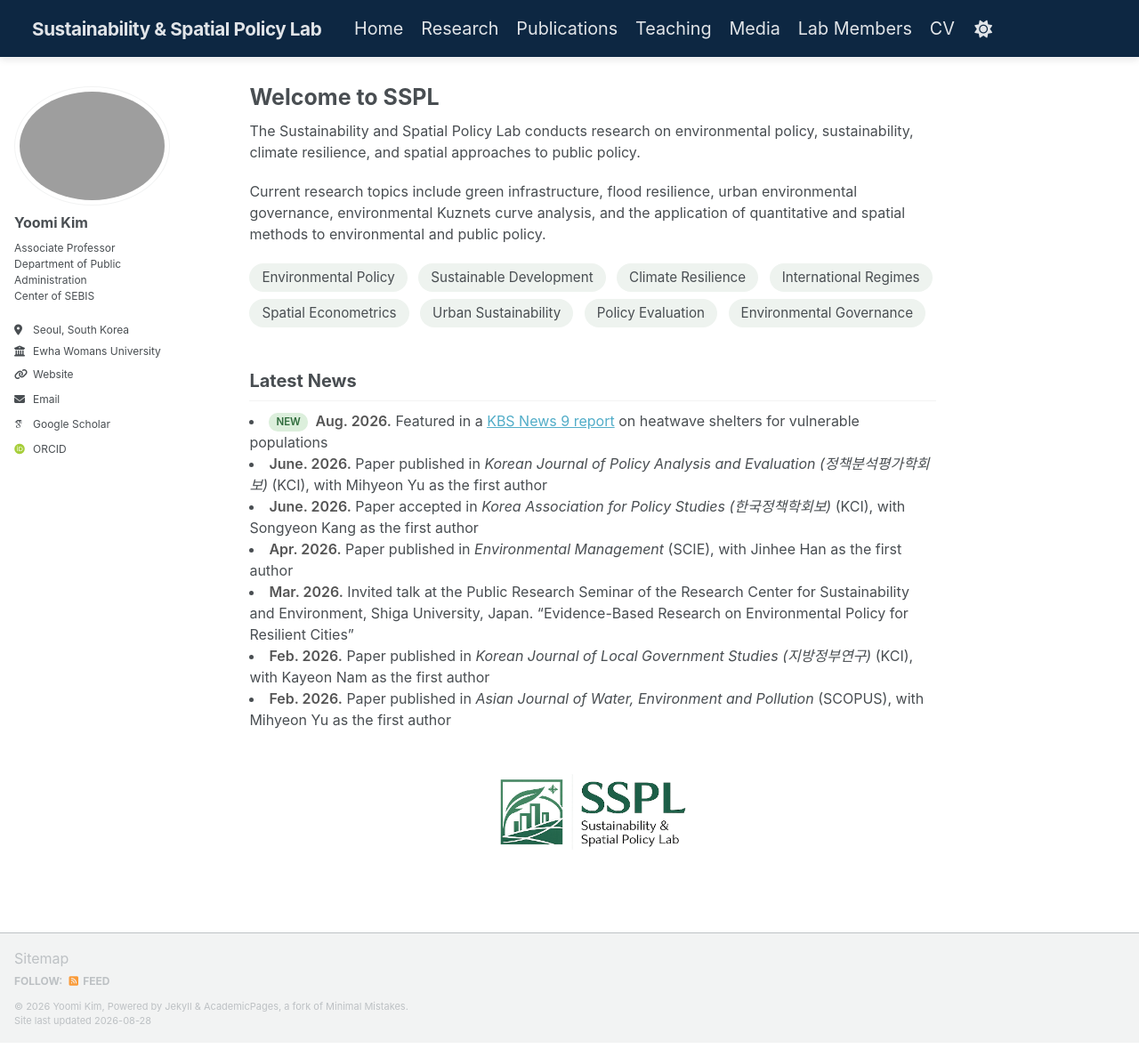
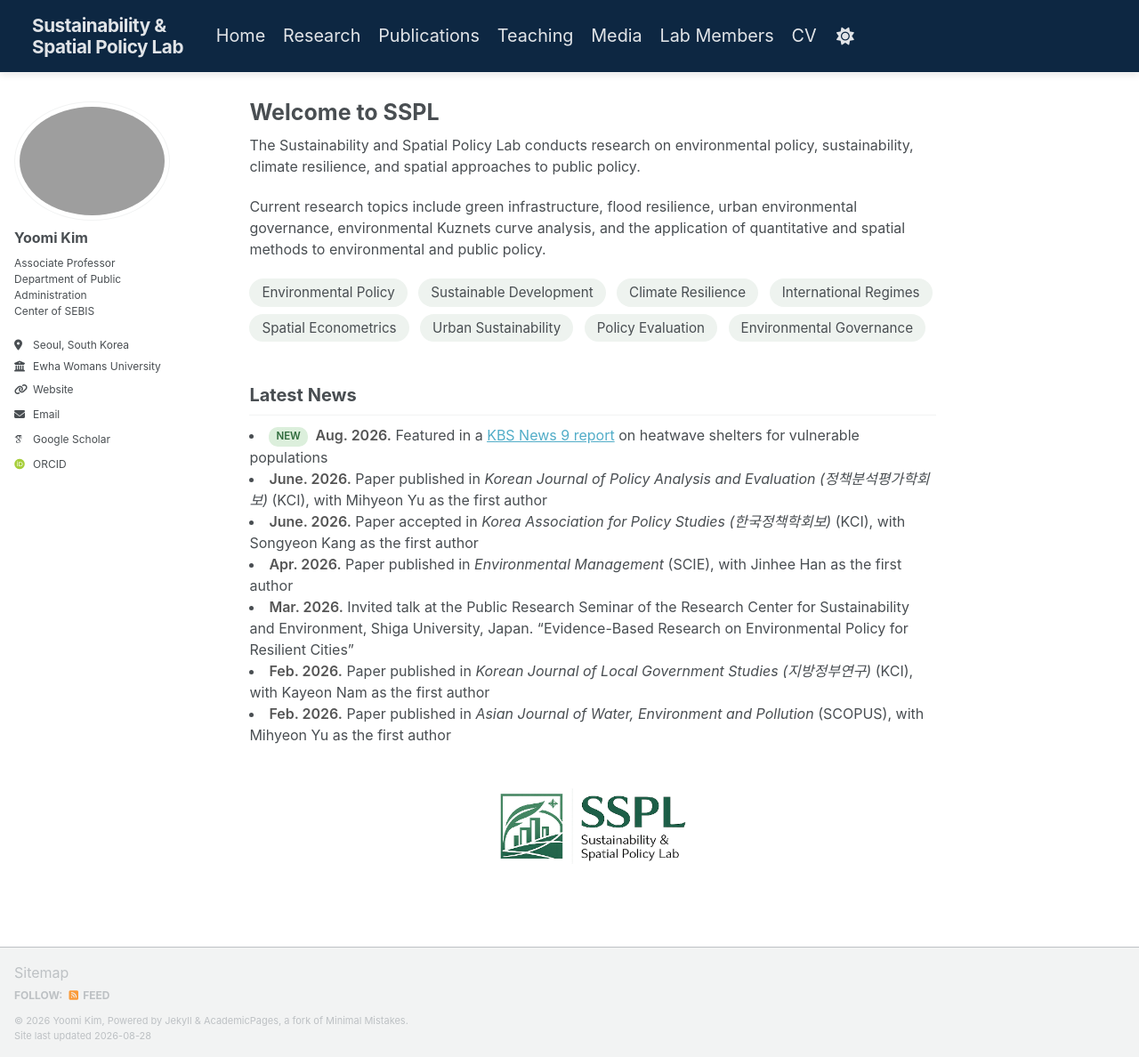
Before and after one commit to ymkim-ssplab/ymkim-ssplab.github.io, a Jekyll site: the page built from _pages/about.md, in a window 1280 px wide and 1188 px high. Shown: the whole window at 89% size. Built offline with Jekyll 4.4.1, drawn with Linux system fonts in a browser that asks for light colours; some web fonts are replaced; a script bundle is joined from its source files by our own code; library files that are not in the unit come from our copies.

Commit message:
Update main.scss

```diff
--- a/assets/css/main.scss
+++ b/assets/css/main.scss
@@ -220,3 +220,13 @@
 .masthead__menu-item.selected a::before {
   display: none !important;
 }
+
+/* Two-line SSPL title */
+.greedy-nav .site-title {
+  display: block;
+  line-height: 1.15;
+}
+
+.greedy-nav .site-title span {
+  display: block;
+}
```
